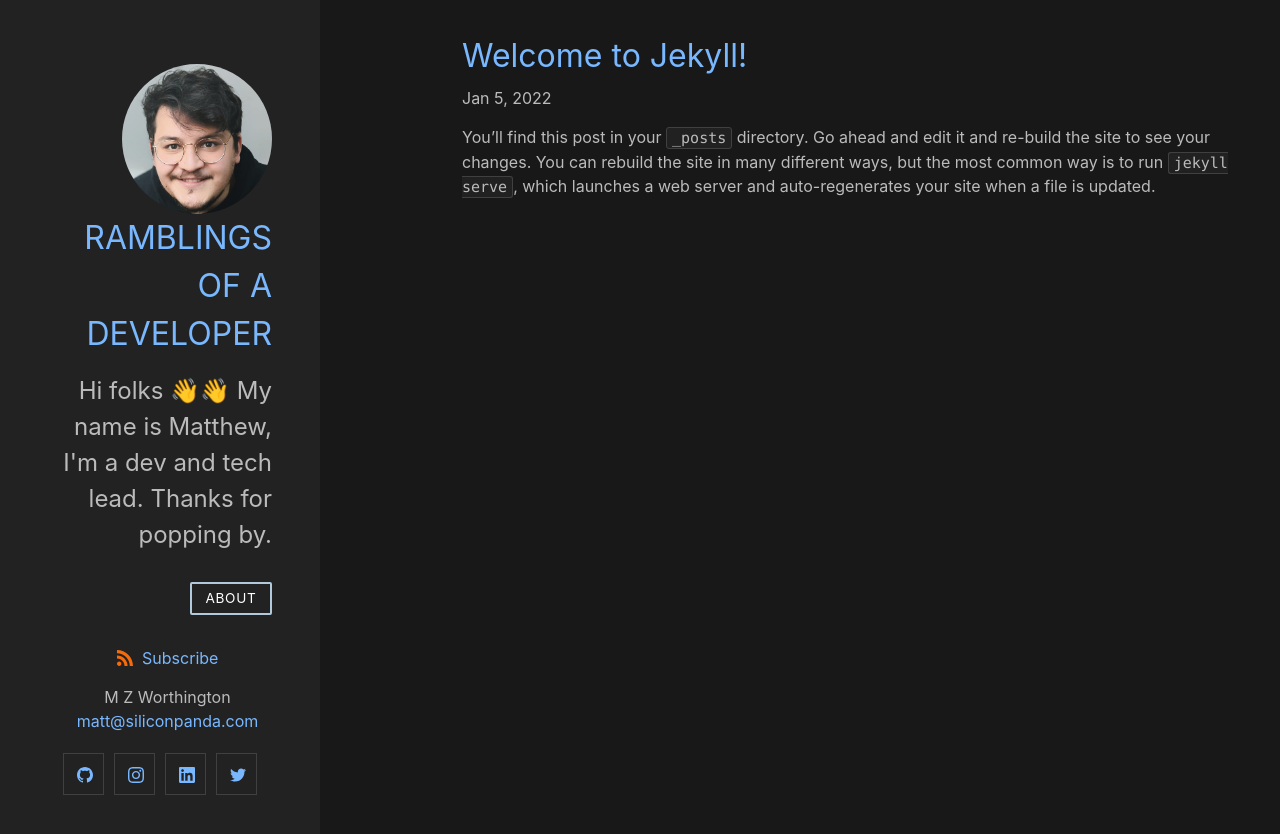
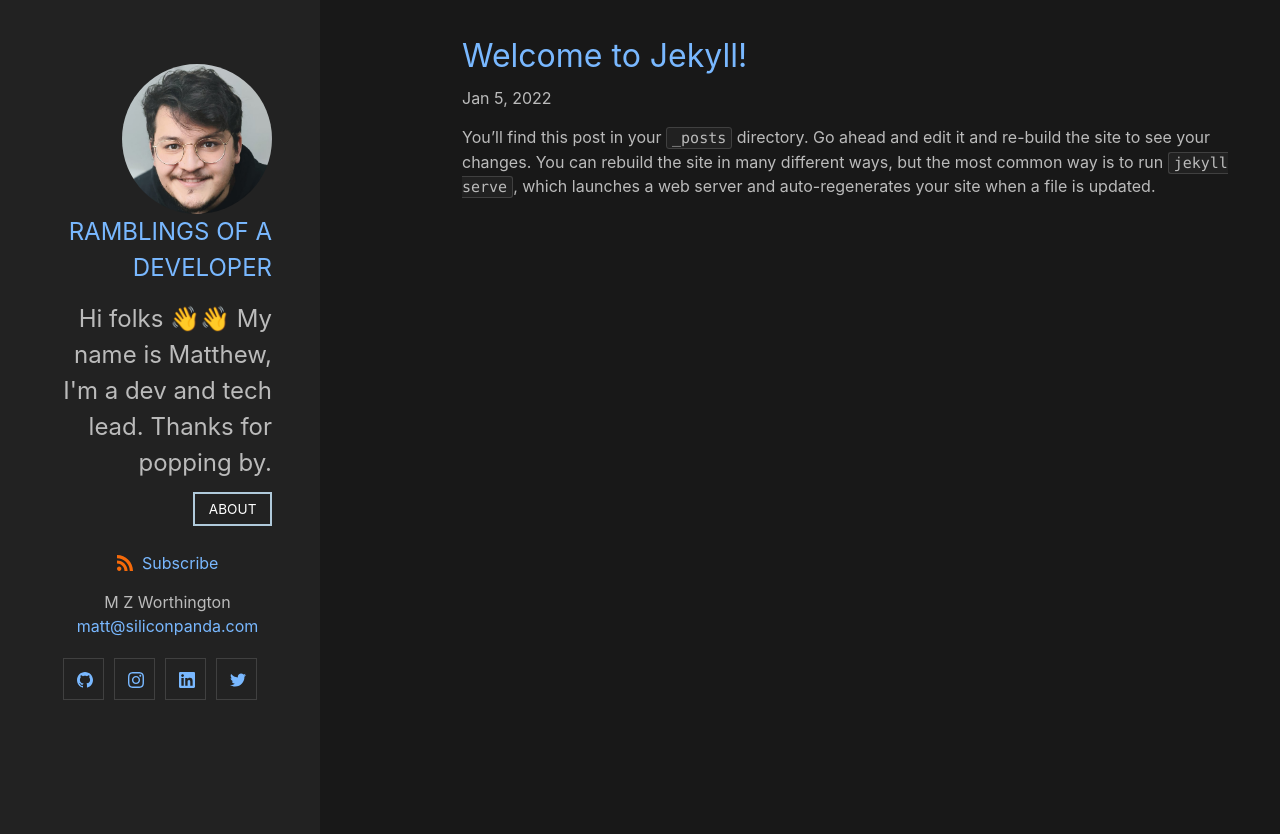
Before and after one commit to worthington10TW/worthington10TW, a Jekyll site: the page built from index.markdown, in a window 1280 px wide. Shown: the top 834 px of the page. Built offline with Jekyll 4.4.1, drawn with Linux system fonts in a browser that asks for light colours; nearby versions of some CDN libraries.

Commit message:
Remove pure dependency

```diff
--- a/_includes/head.html
+++ b/_includes/head.html
@@ -3,7 +3,6 @@
   <meta http-equiv="X-UA-Compatible" content="IE=edge">
   <meta name="viewport" content="width=device-width, initial-scale=1">
   {%- seo -%}
-  <link rel="stylesheet" href="https://unpkg.com/purecss@2.0.6/build/pure-min.css" integrity="sha384-Uu6IeWbM+gzNVXJcM9XV3SohHtmWE+3VGi496jvgX1jyvDTXfdK+rfZc8C1Aehk5" crossorigin="anonymous">
   <link rel="stylesheet" href="{{ "/assets/css/style.css" | relative_url }}">
   {%- feed_meta -%}
 </head>
--- a/_includes/header.html
+++ b/_includes/header.html
@@ -12,7 +12,7 @@
         {%- assign my_page = site.pages | where: "path", path | first -%}
         {%- if my_page.title -%}
         <li>
-           <a class="pure-button" href="{{ my_page.url | relative_url }}">{{ my_page.title | escape }}</a>
+           <a class="button" href="{{ my_page.url | relative_url }}">{{ my_page.title | escape }}</a>
         </li>
         {%- endif -%}
         {%- endfor -%}
--- a/_sass/_layout.scss
+++ b/_sass/_layout.scss
@@ -37,18 +37,16 @@ nav ul li {
   zoom: 1;
 }
 
-nav ul li .pure-button {
-  background: transparent;
+nav ul li .button {
+  padding: 0.5em 1em;
   border: 2px solid rgb(176, 202, 219);
   color: #fff;
-  margin-top: 1em;
-  letter-spacing: 0.05em;
   text-transform: uppercase;
   font-size: 85%;
 }
 
-nav ul > li .pure-button:hover,
-nav ul > li .pure-button :focus {
+nav ul > li .button:hover,
+nav ul > li .button :focus {
   border: 2px solid rgb(61, 146, 201);
   text-decoration: none;
 }
```
